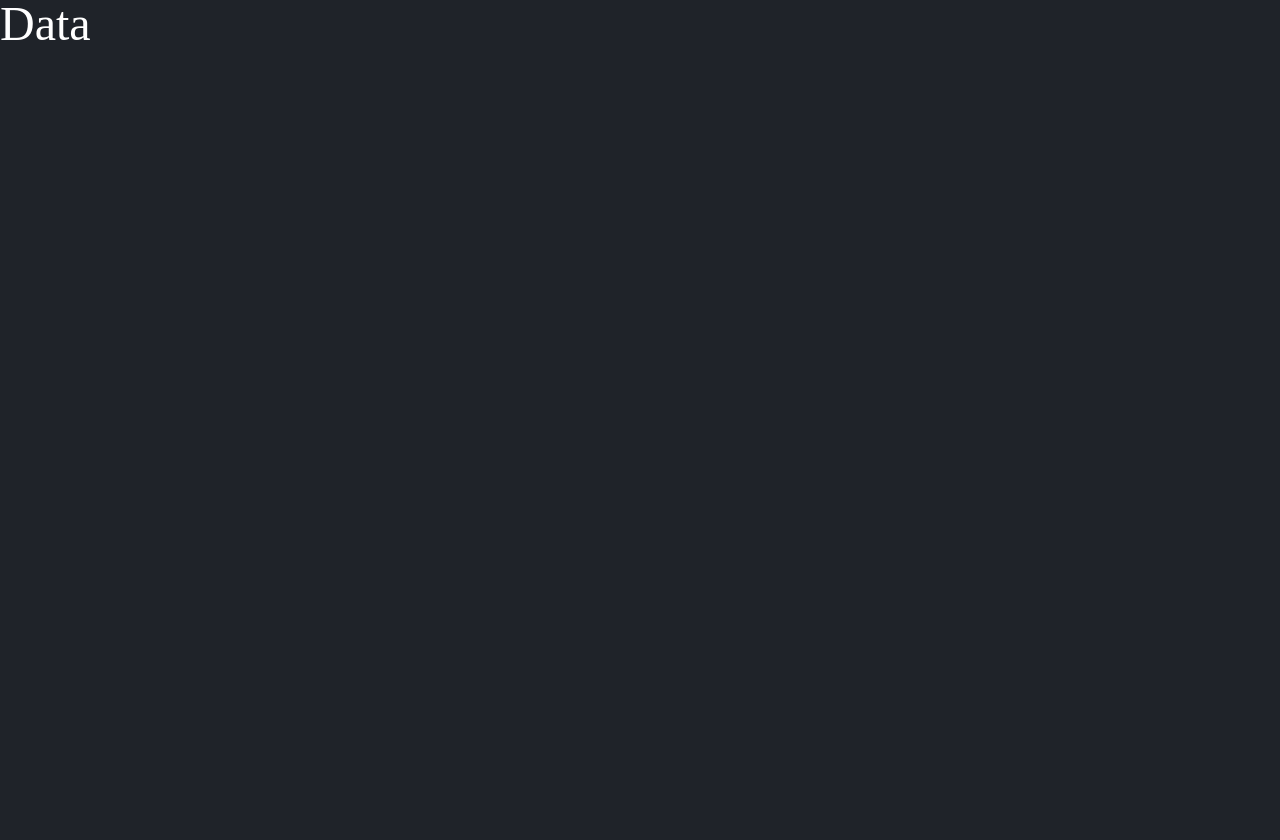
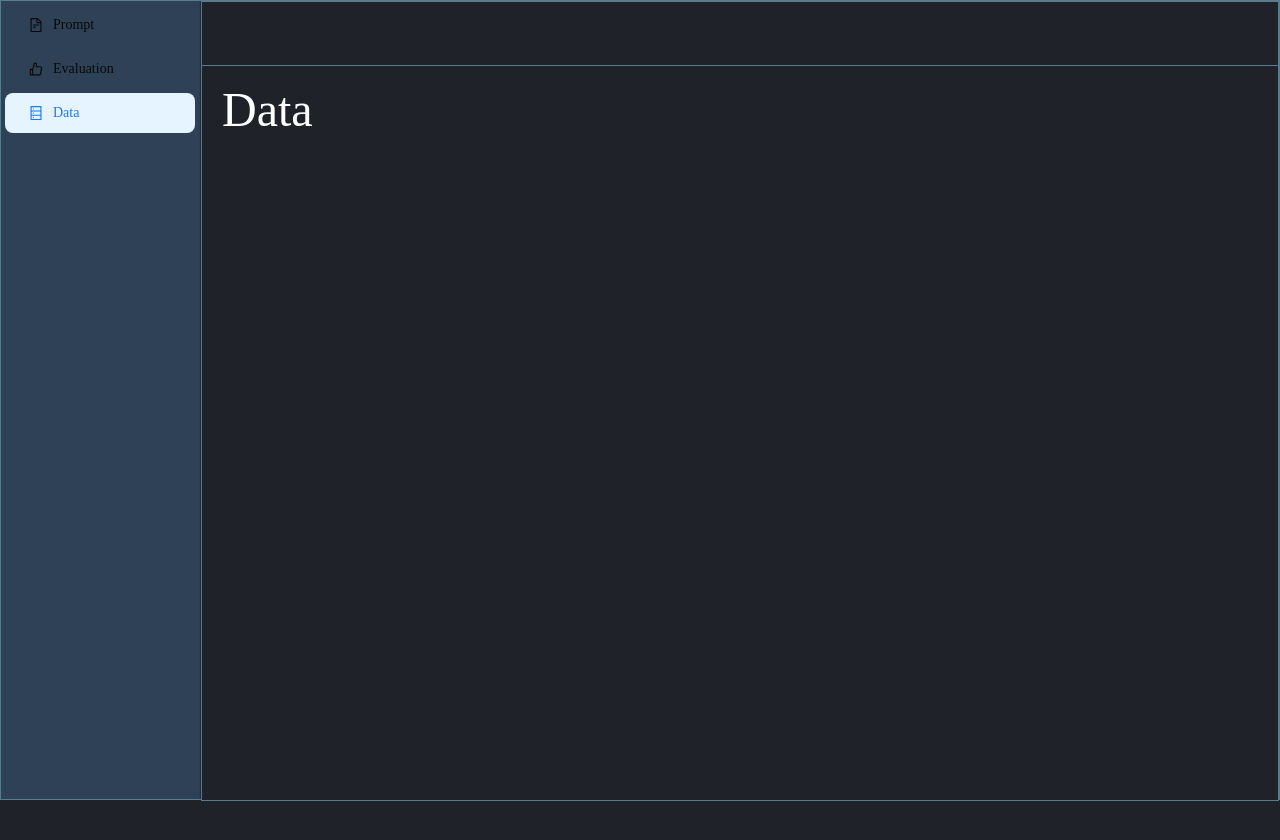
Before and after one commit to jieun-git/ai-prompt-manager, a React (Create React App) app: page /data in a window 1280 px wide. Shown: the top 840 px of the page. Built offline with nearby package versions, Linux system fonts and the light colour scheme; the HTML template or start-up script is replaced by a standard one.

Commit message:
Feat: 각 페이지에 레이아웃 적용

```diff
--- a/src/pages/data/DataMain.tsx
+++ b/src/pages/data/DataMain.tsx
@@ -1,8 +1,11 @@
 import React from 'react';
+import Layout from '../../components/layout/layout/Layout';
 
 const DataMain = () => {
     return (
-        <div style={{ color: 'white', fontSize: '4.8rem'}}>Data</div>
+        <Layout menuKey="data">
+            <div style={{color: 'white', fontSize: '4.8rem'}}>Data</div>
+        </Layout>
     )
 }
 
--- a/src/pages/evaluation/EvaluationMain.tsx
+++ b/src/pages/evaluation/EvaluationMain.tsx
@@ -1,8 +1,11 @@
 import React from 'react';
+import Layout from '../../components/layout/layout/Layout';
 
 const EvaluationMain = () => {
     return (
-        <div style={{ color: 'white', fontSize: '4.8rem'}}>Evaluation</div>
+        <Layout menuKey="evaluation">
+            <div style={{color: 'white', fontSize: '4.8rem'}}>Evaluation</div>
+        </Layout>
     )
 }
 
--- a/src/pages/prompt/PromptMain.tsx
+++ b/src/pages/prompt/PromptMain.tsx
@@ -1,8 +1,16 @@
 import React from 'react';
+import Layout from '../../components/layout/layout/Layout';
+import {
+    FileTextOutlined,
+    LikeOutlined,
+    DatabaseOutlined,
+} from '@ant-design/icons';
 
 const PromptMain = () => {
     return (
-        <div style={{ color: 'white', fontSize: '4.8rem'}}>Prompt</div>
+        <Layout menuKey="prompt" headerTitle={<span><FileTextOutlined /> 프롬프트 관리</span>}>
+            <div style={{color: 'white', fontSize: '4.8rem'}}>Prompt</div>
+        </Layout>
     )
 }
 
```
